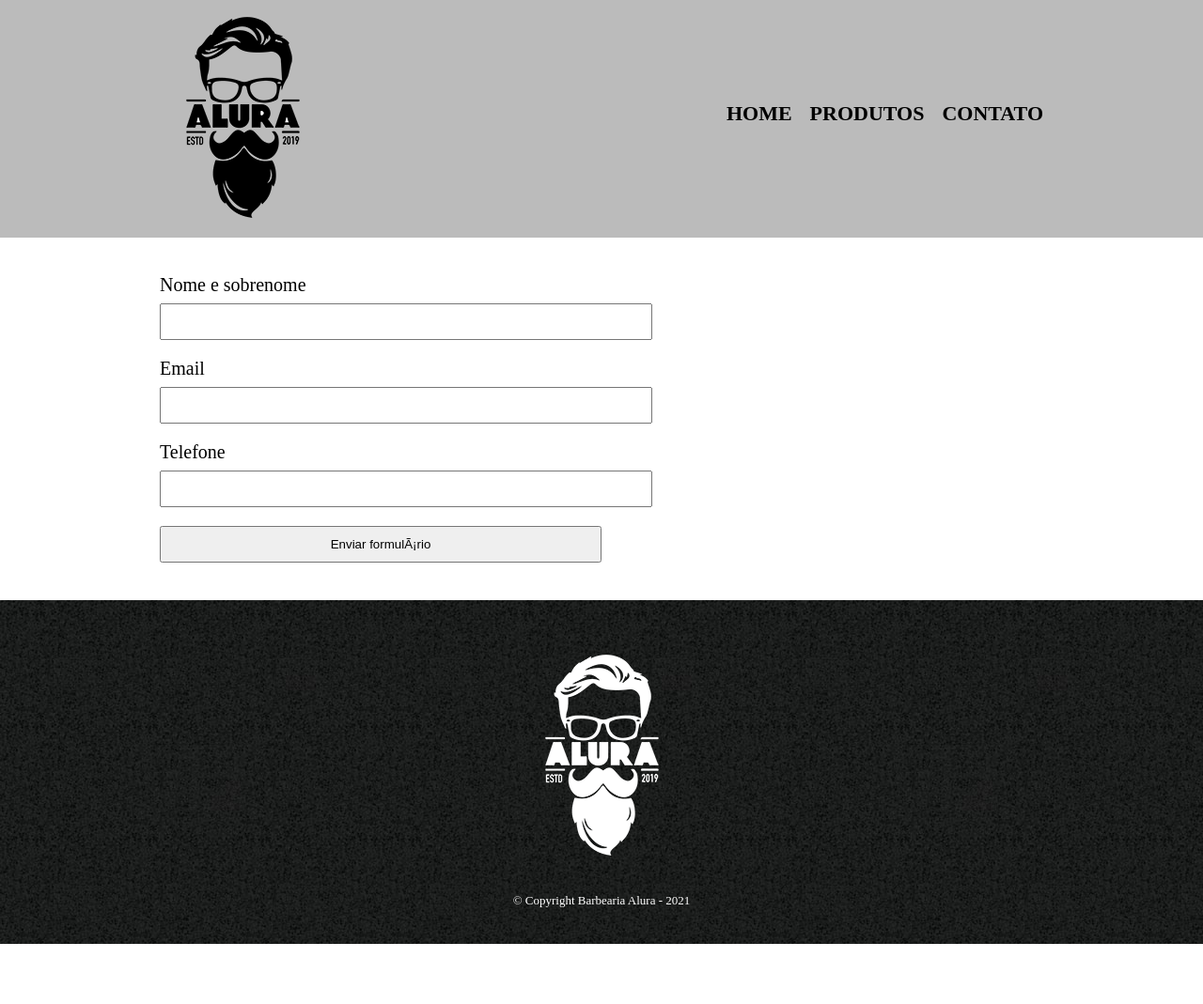
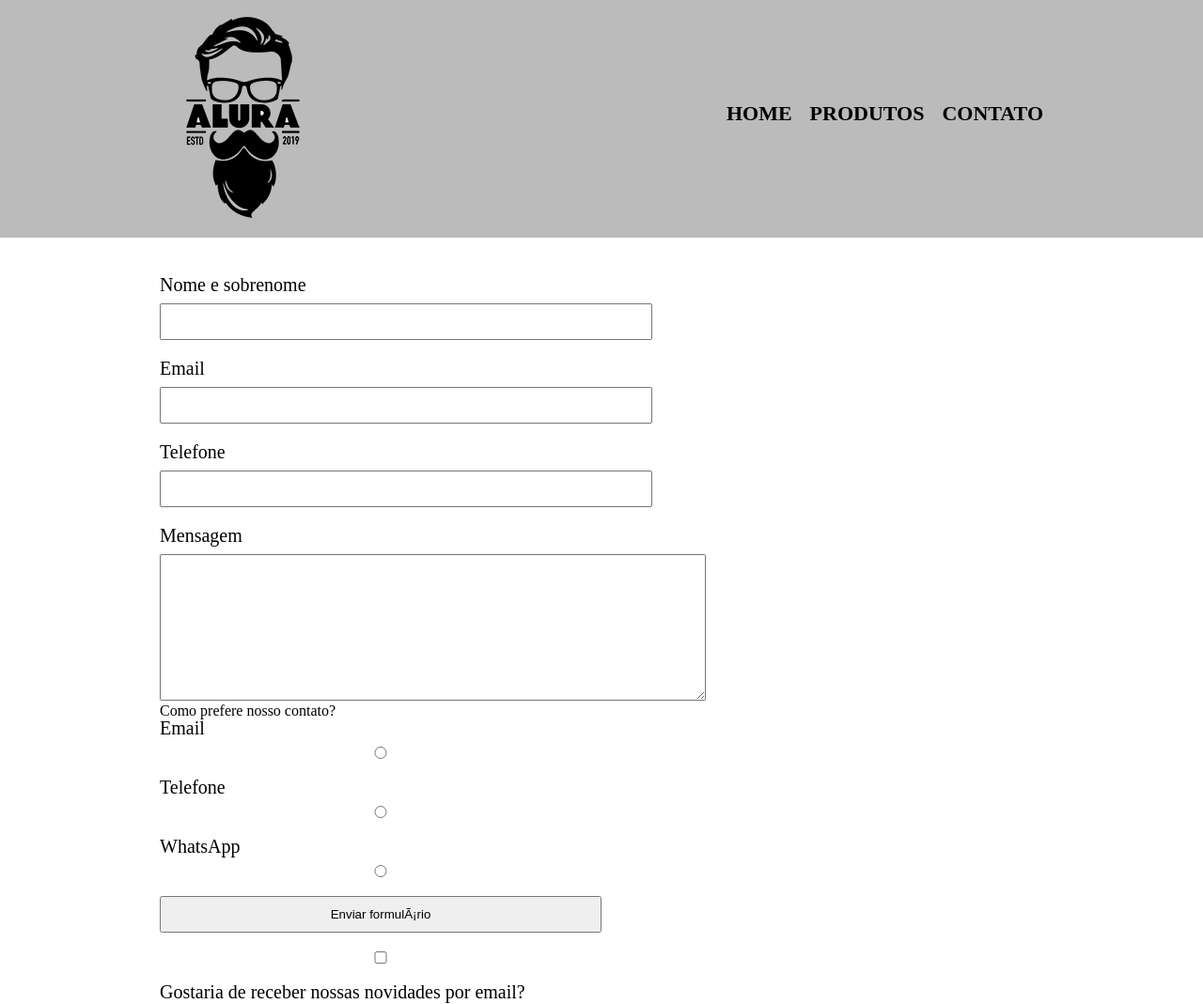
Before and after one commit to gabbriellanna/alura-formacao-frontend, a plain HTML site: page curso 1/contact.html in a window 1280 px wide. Shown: the top 1069 px of the page at 94% size. Before the commit the page ends 1005 px from the top, so only its background shows below. Drawn offline with Linux system fonts and the light colour scheme.

Commit message:
Cria  HTML dos campos mensagem, forma de contato e novidades

```diff
--- a/curso 1/contact.html
+++ b/curso 1/contact.html
@@ -37,9 +37,28 @@
             <label for="phoneNumber">Telefone</label>
             <input type="text" id="phoneNumber">
 
-            <input type="submit" value="Enviar formulário">
-            <!--o "valor" força a deixar o texto do input como "enviar formulario" -->
-            <!--aparece o botão enviar-->
+            <label for="message">Mensagem</label>
+            <textarea cols="70" rows="10" id="message">
+            </textarea>
+            <!--quantidades: cols - colunas, rows - linhas-->
+            <!--tag que cria uma caixa de texto-->
+            <div>
+                <p>Como prefere nosso contato?</p>
+                <label for="radioEmail">Email</label>
+                <input type="radio" name="contact" value="email" id="radioEmail">
+                <!--cria alternativas pro usuário marcar-->
+                <!--atributo name faz com que apenas uma opção seja marcada-->
+                <label for="radioPhone">Telefone</label>
+                <input type="radio" name="contact" value="telefone" id="radioPhone">
+
+                <label for="radioWhatsapp">WhatsApp</label>
+                <input type="radio" name="contact" value="telefone" id="radioWhatsapp">
+
+                <input type="submit" value="Enviar formulário">
+                <!--o "valor" força a deixar o texto do input como "enviar formulario" -->
+                <!--aparece o botão enviar-->
+            </div>
+            <label> <input type ="checkbox"> Gostaria de receber nossas novidades por email?</label>
         </form>
     </main>
 
```
